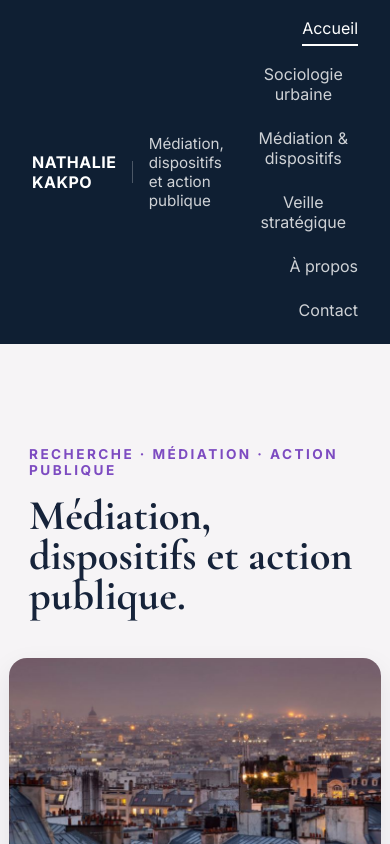
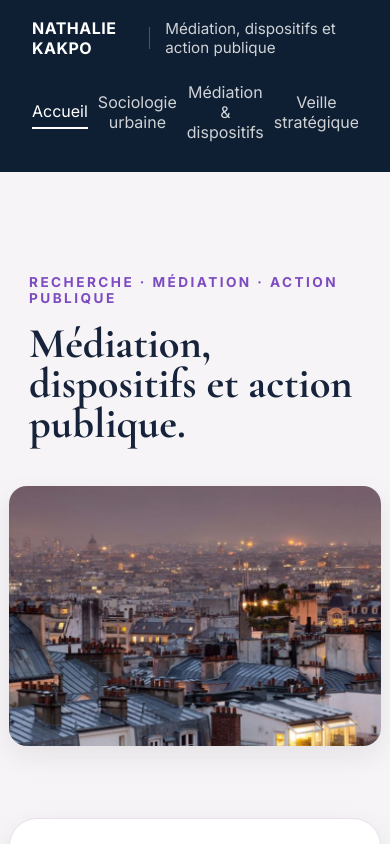
Before and after one commit to Nath76/site-personnel, a React (Vite) app: page / in a window 390 px wide. Shown: the top 844 px of the page. Built offline with nearby package versions, Linux system fonts and the light colour scheme.

Commit message:
Add responsive navigation styles for mobile view

```diff
--- a/src/styles.css
+++ b/src/styles.css
@@ -1606,3 +1606,69 @@ img {
     margin-bottom: 4px;
   }
 }
+
+/* =========================
+NAV RESPONSIVE
+========================= */
+
+@media (max-width: 760px) {
+  .nav,
+  nav,
+  header nav {
+    width: 100%;
+  }
+
+  .nav {
+    display: flex;
+    flex-wrap: wrap;
+    gap: 10px;
+    justify-content: center;
+    align-items: center;
+  }
+
+  .nav a,
+  nav a,
+  header nav a {
+    display: inline-flex;
+    align-items: center;
+    justify-content: center;
+    padding: 9px 12px;
+    font-size: 0.9rem;
+    line-height: 1;
+    white-space: nowrap;
+  }
+
+  header,
+  .site-header,
+  .header {
+    flex-wrap: wrap;
+    gap: 14px;
+    padding-inline: 18px;
+  }
+}
+
+@media (max-width: 420px) {
+  .nav,
+  nav,
+  header nav {
+    justify-content: flex-start;
+    overflow-x: auto;
+    flex-wrap: nowrap;
+    padding-bottom: 6px;
+    scrollbar-width: none;
+  }
+
+  .nav::-webkit-scrollbar,
+  nav::-webkit-scrollbar,
+  header nav::-webkit-scrollbar {
+    display: none;
+  }
+
+  .nav a,
+  nav a,
+  header nav a {
+    flex: 0 0 auto;
+    font-size: 0.84rem;
+    padding: 8px 10px;
+  }
+}
```
